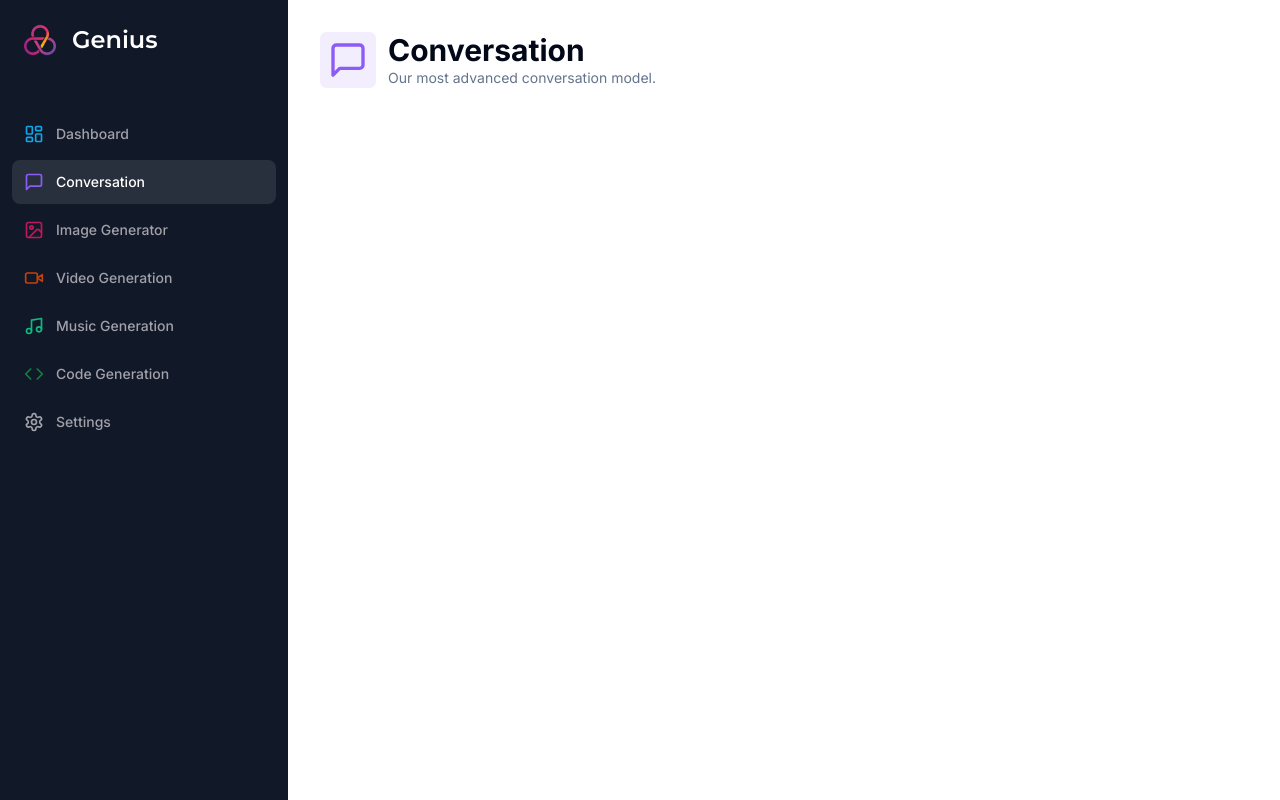
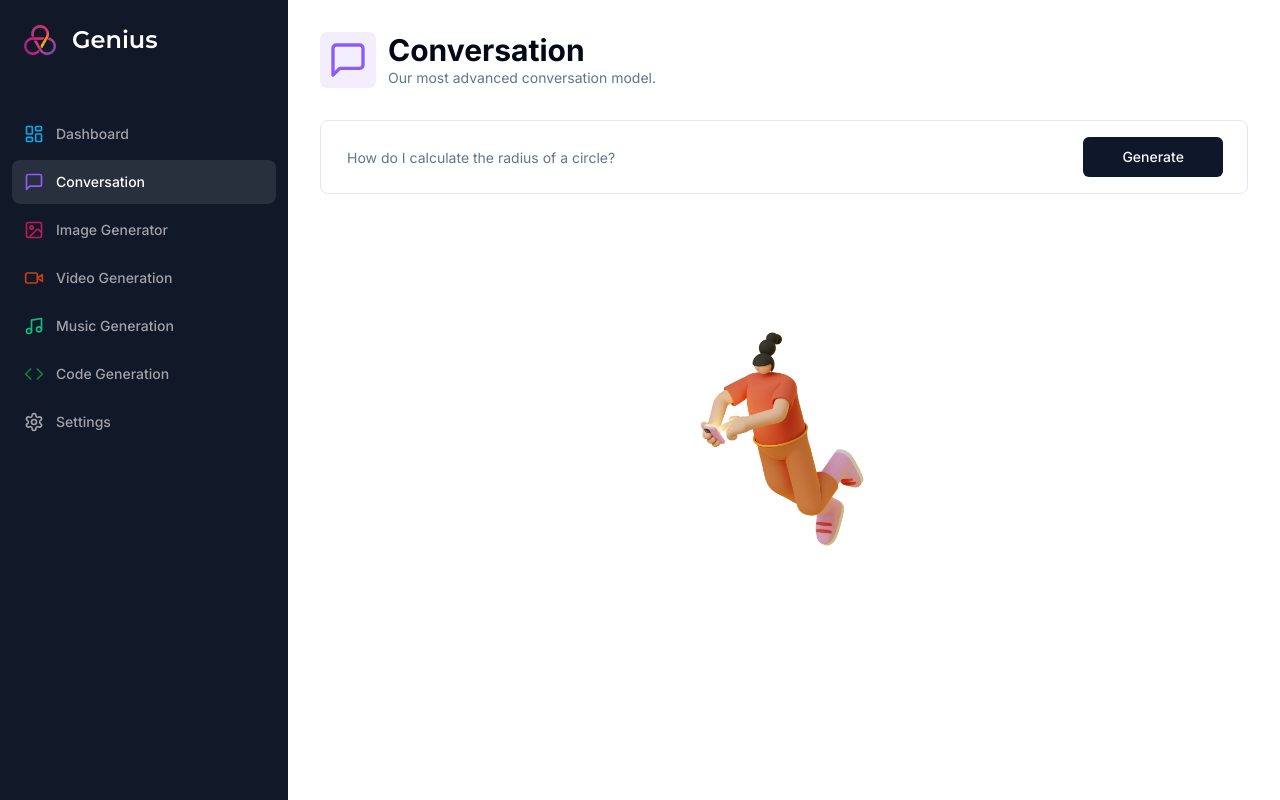
Before and after one commit to FelipeMDantas/AIPlatform, a Next.js app: page /conversation in a window 1280 px wide. Built offline with nearby package versions, Linux system fonts and the light colour scheme.

Commit message:
Connection with OpenAI established.

```diff
--- /dev/null
+++ b/app/(dashboard)/(routes)/conversation/constants.ts
@@ -0,0 +1,5 @@
+import * as z from "zod";
+
+export const formSchema = z.object({
+  prompt: z.string().min(1, { message: "Prompt is required" }),
+});
--- a/app/(dashboard)/(routes)/conversation/page.tsx
+++ b/app/(dashboard)/(routes)/conversation/page.tsx
@@ -4,13 +4,52 @@ import { Heading } from "@/components/heading";
 import { MessageSquare } from "lucide-react";
 import { useForm } from "react-hook-form";
 import * as z from "zod";
+import { formSchema } from "./constants";
+import { zodResolver } from "@hookform/resolvers/zod";
+import { Form, FormControl, FormField, FormItem } from "@/components/ui/form";
+import { Input } from "@/components/ui/input";
+import { Button } from "@/components/ui/button";
+import { useRouter } from "next/navigation";
+import { useState } from "react";
+import { ChatCompletionRequestMessage } from "openai";
+import axios from "axios";
+import { Empty } from "@/components/empty";
 
 const ConversationPage = () => {
-  const form = useForm({
+  const router = useRouter();
+  const [messages, setMessages] = useState<ChatCompletionRequestMessage[]>([]);
+
+  const form = useForm<z.infer<typeof formSchema>>({
+    resolver: zodResolver(formSchema),
     defaultValues: {
       prompt: "",
     },
   });
+
+  const isLoading = form.formState.isSubmitting;
+
+  const onSubmit = async (values: z.infer<typeof formSchema>) => {
+    try {
+      const userMessage: ChatCompletionRequestMessage = {
+        role: "user",
+        content: values.prompt,
+      };
+
+      const newMessages = [...messages, userMessage];
+
+      const response = await axios.post("/api/conversation", {
+        messages: newMessages,
+      });
+
+      setMessages((current) => [...current, userMessage, response.data]);
+
+      form.reset();
+    } catch (error: any) {
+      console.log(values);
+    } finally {
+      router.refresh();
+    }
+  };
 
   return (
     <div>
@@ -21,6 +60,48 @@ const ConversationPage = () => {
         iconColor="text-violet-500"
         bgColor="bg-violet-500/10"
       />
+      <div className="px-4 lg:px-8">
+        <div>
+          <Form {...form}>
+            <form
+              onSubmit={form.handleSubmit(onSubmit)}
+              className="rounded-lg border w-full p-4 px-3 md:px-6 focus-within:shadow-sm grid
+                grid-cols-12 gap-2"
+            >
+              <FormField
+                name="prompt"
+                render={({ field }) => (
+                  <FormItem className="col-span-12 lg:col-span-10">
+                    <FormControl className="m-0 p-0.5">
+                      <Input
+                        className="border-0 outline-none focus-visible:ring-0
+                          focus-visible:ring-transparent"
+                        disabled={isLoading}
+                        placeholder="How do I calculate the radius of a circle?"
+                        {...field}
+                      />
+                    </FormControl>
+                  </FormItem>
+                )}
+              />
+              <Button
+                className="col-span-12 lg:col-span-2 w-full"
+                disabled={isLoading}
+              >
+                Generate
+              </Button>
+            </form>
+          </Form>
+        </div>
+        <div className="space-y-4 mt-4">
+          {messages.length === 0 && !isLoading && <Empty />}
+          <div className="flex flex-col-reverse gap-y-4">
+            {messages.map((message) => (
+              <div key={message.content}>{message.content}</div>
+            ))}
+          </div>
+        </div>
+      </div>
     </div>
   );
 };
--- /dev/null
+++ b/app/api/conversation/route.ts
@@ -0,0 +1,37 @@
+import { auth } from "@clerk/nextjs";
+import { NextResponse } from "next/server";
+import { Configuration, OpenAIApi } from "openai";
+
+const configuration = new Configuration({
+  apiKey: process.env.OPENAI_API_KEY,
+});
+
+const openai = new OpenAIApi(configuration);
+
+export async function POST(req: Request) {
+  try {
+    const { userId } = auth();
+    const body = await req.json();
+    const { messages } = body;
+
+    if (!userId) {
+      return new NextResponse("Unauthorized", { status: 401 });
+    }
+
+    if (!configuration.apiKey) {
+      return new NextResponse("OpenAI API Key not configured", { status: 500 });
+    }
+
+    if (!messages) {
+      return new NextResponse("Messages are required", { status: 400 });
+    }
+
+    const response = await openai.createChatCompletion({
+      model: "gpt-3.5-turbo",
+      messages,
+    });
+  } catch (error) {
+    console.log("[CONVERSATION_ERROR]", error);
+    return new NextResponse("Internal error", { status: 500 });
+  }
+}
--- /dev/null
+++ b/components/empty.tsx
@@ -0,0 +1,16 @@
+import Image from "next/image";
+
+interface EmptyProps {
+  label: string;
+}
+
+export const Empty = ({ label }: EmptyProps) => {
+  return (
+    <div className="h-full p-20 flex flex-col items-center justify-center">
+      <div className="relative h-72 w-72">
+        <Image alt="Empty" fill src="/empty.png" />
+      </div>
+      <p className="text-muted-foreground text-sm text-center">{label}</p>
+    </div>
+  );
+};
--- /dev/null
+++ b/components/ui/input.tsx
@@ -0,0 +1,25 @@
+import * as React from "react"
+
+import { cn } from "@/lib/utils"
+
+export interface InputProps
+  extends React.InputHTMLAttributes<HTMLInputElement> {}
+
+const Input = React.forwardRef<HTMLInputElement, InputProps>(
+  ({ className, type, ...props }, ref) => {
+    return (
+      <input
+        type={type}
+        className={cn(
+          "flex h-10 w-full rounded-md border border-input bg-background px-3 py-2 text-sm ring-offset-background file:border-0 file:bg-transparent file:text-sm file:font-medium placeholder:text-muted-foreground focus-visible:outline-none focus-visible:ring-2 focus-visible:ring-ring focus-visible:ring-offset-2 disabled:cursor-not-allowed disabled:opacity-50",
+          className
+        )}
+        ref={ref}
+        {...props}
+      />
+    )
+  }
+)
+Input.displayName = "Input"
+
+export { Input }
--- a/package.json
+++ b/package.json
@@ -18,12 +18,14 @@
     "@types/react": "18.2.18",
     "@types/react-dom": "18.2.7",
     "autoprefixer": "10.4.14",
+    "axios": "^1.4.0",
     "class-variance-authority": "^0.7.0",
     "clsx": "^2.0.0",
     "eslint": "8.46.0",
     "eslint-config-next": "13.4.12",
     "lucide-react": "^0.263.1",
     "next": "13.4.12",
+    "openai": "^3.3.0",
     "postcss": "8.4.27",
     "react": "18.2.0",
     "react-dom": "18.2.0",
```
Also changed, not shown: public/empty.png (added), 1 other file (tests, documents, lock files or other folders).
